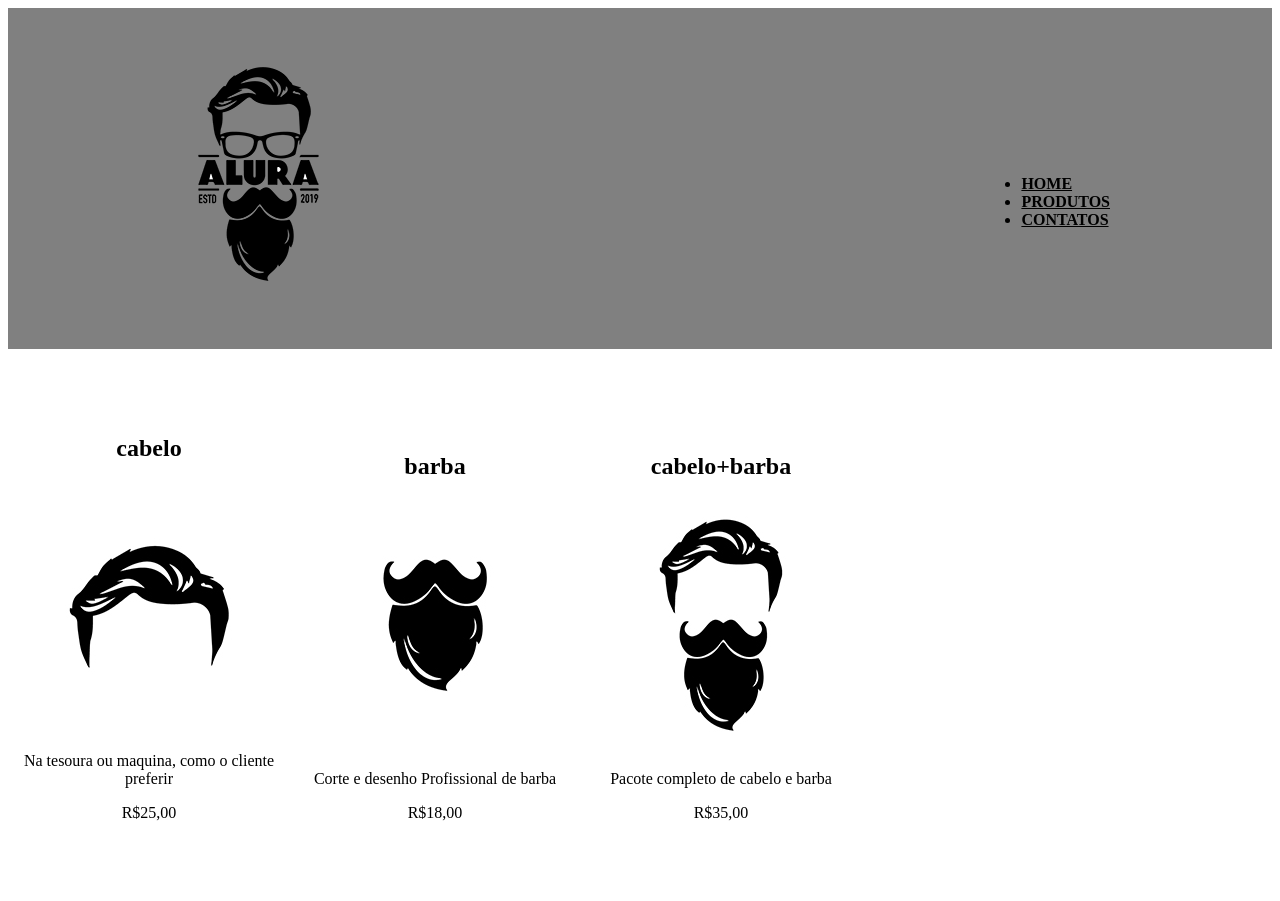
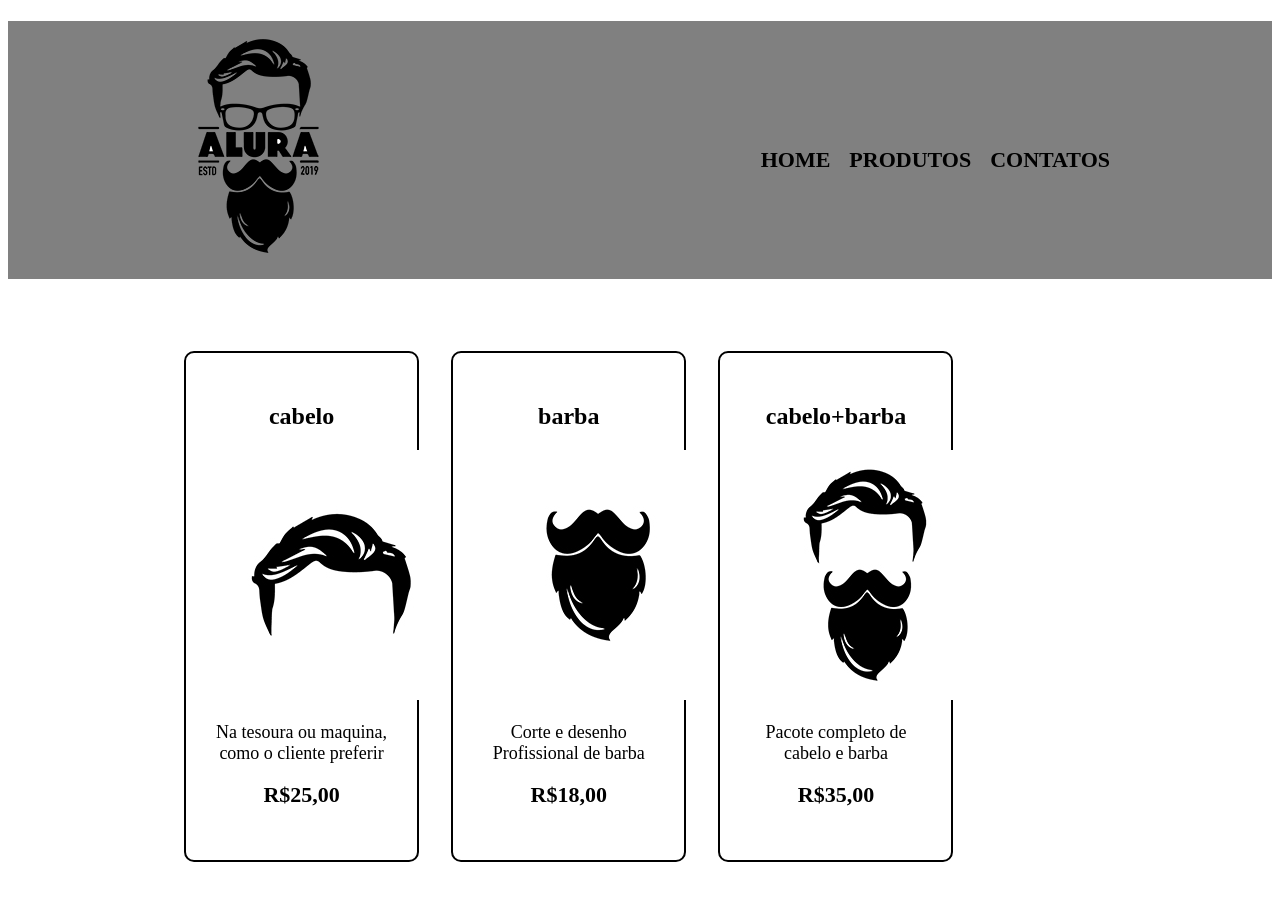
Before and after one commit to LUIZFERDASILV/barbeariaAluraluiz, a plain HTML site: page index.html in a window 1280 px wide. Shown: the top 901 px of the page. Drawn offline with Linux system fonts and the light colour scheme.

Commit message:
Update style.css

```diff
--- a/style.css
+++ b/style.css
@@ -1,29 +1,61 @@
-.cabeçalho{background-color: gray;
-padding: 20px}
+.cabeçalho{background-color: gray;}
 
 .caixa{position: relative;
 width: 940px;
-margin:0 auto; }
+margin: 0 auto;}
 
 
-nav {position:absolute;
+nav{position: absolute;
 top: 110px;
 right: 0;}
 
-nav li{display: line;
-margin: 0 0 0 15px;}
 
-nav a {text-transform: uppercase;
-color: black;
-font-weight  :bold;
-font-siz: 22px;
-text-decoration: nome ;}
+nav li {display: inline;
+    margin: 0 0 0 15px}
+
+ nav a {text-transform: uppercase;
+    color: black;
+    font-weight: bold;
+    font-size: 22px;
+    text-decoration: none;}
+
+    nav a:hover {color: blue;
+    text-decoration: underline;}
 
 
-.produtos{ width:940px;
-margin: o auto;
-padding: 50px 0 ;}
+.produtos{width: 940px;
+margin: 0 auto;
+padding: 50px 0;}
 
 .produtos li {display: inline-block;
 text-align: center;
-width: 30%;}
+width: 25%;
+vertical-align: top;
+margin: 0 1.5%;
+padding: 30px 20px;
+box-sizing: border-box;
+border: 2px solid black;
+border-radius: 10px;
+}
+
+
+.produtos li:hover { border-color: blue;}
+
+.produtos li:active { border-color:blue ;}
+
+.produtos li:hover h2 {
+    font-size: 40px;}
+
+.descrição{ font-size: 18px;
+       }
+
+.preço{font-size: 22px;
+    font-weight: bold;
+    margin-top: 10px;}
+
+
+    footer{ text-align: center;
+    background-color: black;}
+
+
+.rodapé{ color: aliceblue;}
```
